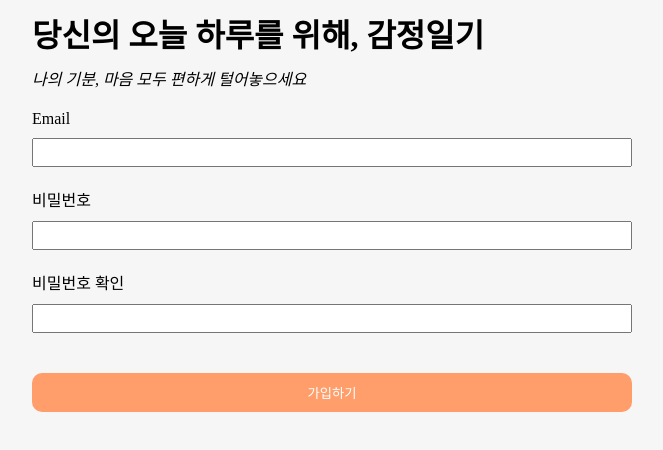
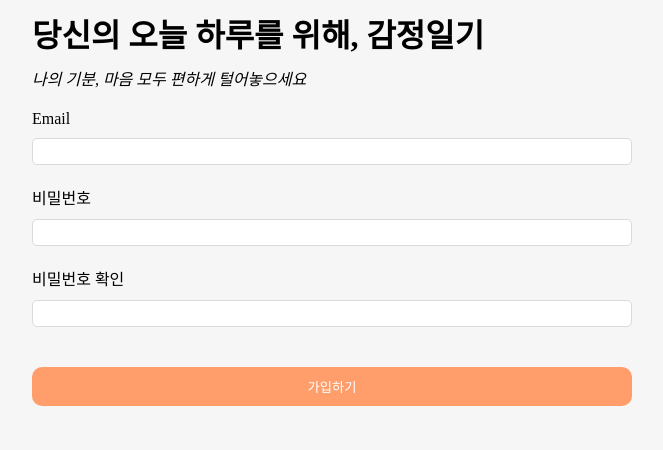
Before and after one commit to superfly9/Diary-testing-with-msw, a Next.js app: page /signup in a window 1280 px wide. Shown: the top 450 px of the page, without its empty margins (308-971 px from the left). Built offline with nearby package versions, Linux system fonts and the light colour scheme; no server answers.

Commit message:
feat: 인풋창 blur이벤트 발생시 이메일/비밀번호 유효성 검사

```diff
--- a/components/SignUp/SignUp.module.css
+++ b/components/SignUp/SignUp.module.css
@@ -26,8 +26,17 @@
 }
 .input{
     display:block;
+    border:solid 1px #dadada;
+    border-radius:5px;
     width:100%;
     padding:5px 10px;
+}
+.error{
+    color:red;
+    font-size:14px;
+    height: 10px;
+    line-height:10px;
+    margin-top:10px;
 }
 
 .button{
--- a/components/SignUp/SignUp.tsx
+++ b/components/SignUp/SignUp.tsx
@@ -6,10 +6,16 @@ interface Props {
   email: string;
   password: string;
   confirmPassword: string;
+  error : {
+    email?:string;
+    password?:string;
+    confirmPassword?:string;
+  };
   inputChangeHandler: (
     e: React.ChangeEvent<HTMLInputElement>,
     name: RegisterInputTypes
   ) => void;
+  inputBlurHanlder : (e :React.FocusEvent<HTMLInputElement>)=>void;
   signUpSubmitHandler : (e:React.FormEvent<HTMLFormElement>)=>void;
 }
 
@@ -17,7 +23,9 @@ function SignUp({
   email,
   password,
   confirmPassword,
+  error,
   inputChangeHandler,
+  inputBlurHanlder,
   signUpSubmitHandler
 }: Props) {
   return (
@@ -31,24 +39,30 @@ function SignUp({
           id="email"
           className={styles.input}
           value={email}
+          onBlur={inputBlurHanlder}
           onChange={(e) => inputChangeHandler(e, "userInputEmail")}
         />
+        {error?.email ? <p className={styles.error}>{error.email}</p> : null}
         <label htmlFor="password" className={styles.label}>비밀번호</label>
         <input
           type="password"
           id="password"
           className={styles.input}
           value={password}
+          onBlur={inputBlurHanlder}
           onChange={(e) => inputChangeHandler(e, "userInputPassword")}
         />
+        {error?.password ? <p className={styles.error}>{error.password}</p> : null}
         <label htmlFor="confirmPassword" className={styles.label}>비밀번호 확인</label>
         <input
           type="password"
           id="confirmPassword"
           className={styles.input}
           value={confirmPassword}
+          onBlur={inputBlurHanlder}
           onChange={(e) => inputChangeHandler(e, "userConfirmPassword")}
         />
+        {error?.confirmPassword ? <p className={styles.error}>{error.confirmPassword}</p> : null}
         <button type="submit" className={styles.button}>가입하기</button>
       </form>
     </div>
--- a/hooks/useFireBaseSignUp.ts
+++ b/hooks/useFireBaseSignUp.ts
@@ -3,11 +3,14 @@ import { useRouter } from 'next/router';
 import { createUserWithEmailAndPassword } from 'firebase/auth';
 import { authService } from '../firebase/config';
 import { signInWithEmailAndPassword } from 'firebase/auth';
+import { useState } from 'react';
 
 function useFireBase() {
     const router = useRouter();
+    const [loading,setLoading] = useState<boolean>(false);
     const signUpWithFireBase = async (email : string,password : string)=>{
       try {
+          setLoading(true)
           const userCredential = await createUserWithEmailAndPassword(authService, email, password)
           const user = userCredential.user;
           console.log('[SignUp userCredential]:',userCredential)
@@ -17,6 +20,8 @@ function useFireBase() {
       } catch (e) {
           console.log('[Sign Up Error]:',e)
           alert('회원 가입에 실패했습니다.잠시 후 다시 시도해주세요');
+      } finally {
+        setLoading(false);
       }
   }
 
@@ -25,13 +30,13 @@ function useFireBase() {
         const userCredential = await signInWithEmailAndPassword(authService, email, password)
         const user = userCredential.user;
         console.log('[login UserCredential]:',userCredential)
-          console.log('[login User]:',user)
+        console.log('[login User]:',user)
     } catch (e) {
         console.log('[Sign In Error]:',e)
         alert('로그인에 실패했습니다.잠시 후 다시 시도해주세요.')
     }
 }
-  return { signUpWithFireBase, signInWithFireBase }
+  return { signUpWithFireBase, signInWithFireBase,loading}
 }
 
 export default useFireBase
--- a/pages/signup/index.tsx
+++ b/pages/signup/index.tsx
@@ -1,57 +1,113 @@
 import React, { useCallback, useReducer } from "react";
+import Loading from "../../components/Loading";
 import SignUp from "../../components/SignUp";
-import useFireBase from '../../hooks/useFireBaseSignUp';
+import useFireBase from "../../hooks/useFireBaseSignUp";
+import { emailRegex, passwordRegex } from "../../util/regex";
 
 type State = {
   email: string;
   password: string;
   confirmPassword: string;
-  isLoading : boolean;
-  error?: {
-    email: string;
-    password: string;
-    confirmPassword: string;
+  isLoading: boolean;
+  error: {
+    email?: string;
+    password?: string;
+    confirmPassword?: string;
   };
 };
 
 type Action = {
-  payload:string,
-  type: "userInputEmail" | "userInputPassword" | "userConfirmPassword";
+  payload: string;
+  type:
+    | "userInputEmail"
+    | "userInputPassword"
+    | "userConfirmPassword"
+    | "emailCheck"
+    | "pwCheck"
+    | "confirmPwCheck";
 };
 
-export type RegisterInputTypes = Action['type']
+export type RegisterInputTypes = Action["type"];
 
-function RegisterReducer(state: State, action: Action):State {
+//리팩토링 해보기, 이 안에서 로직을 처리해도 될까? 리듀서는 받은 상태값을 저장하기만 해야하나, 로직은 밖에서 처리하고?
+function RegisterReducer(state: State, action: Action): State {
   switch (action.type) {
     case "userInputEmail":
-      return {...state, email:action.payload}
+      return { ...state, email: action.payload };
     case "userInputPassword":
-      return {...state, password:action.payload}
+      return { ...state, password: action.payload };
     case "userConfirmPassword":
-      return {...state, confirmPassword:action.payload}
+      return { ...state, confirmPassword: action.payload };
+    case "emailCheck":
+      return { ...state, error: { ...state.error, email: action.payload } };
+    case "pwCheck":
+      return { ...state, error: { ...state.error, password: action.payload } };
+    case "confirmPwCheck":
+      return {
+        ...state, error: { ...state.error, confirmPassword: action.payload },
+      };
   }
 }
-const INITIAL_STATE = {email:'',password:'',confirmPassword:'',isLoading:false}
+
+const INITIAL_STATE = {
+  email: "",
+  password: "",
+  confirmPassword: "",
+  isLoading: false,
+  error: {},
+};
 
 function Register() {
-  const [state,dispatch] = useReducer(RegisterReducer, INITIAL_STATE)
-  const { email,password,confirmPassword, error } = state
-  const { signUpWithFireBase} = useFireBase()
+  const [state, dispatch] = useReducer(RegisterReducer, INITIAL_STATE);
+  const { email, password, confirmPassword, error } = state;
+  const { signUpWithFireBase, loading } = useFireBase();
 
-  const inputChangeHandler = useCallback((e:React.ChangeEvent<HTMLInputElement>, name : RegisterInputTypes)=>{
-    dispatch({type:name,payload:e.target.value});
-  },[])
-  const signUpSubmitHandler = useCallback(async (e:React.FormEvent<HTMLFormElement>)=>{
-    e.preventDefault()
-    await signUpWithFireBase(email.trim(), password.trim());
-  },[]);
+  const inputChangeHandler = useCallback(
+    (e: React.ChangeEvent<HTMLInputElement>, name: RegisterInputTypes) => {
+      dispatch({ type: name, payload: e.target.value });
+    },
+    []
+  );
+  const inputBlurHanlder = useCallback(
+    (e: React.FocusEvent<HTMLInputElement>) => {
+      const target = e.target.id;
+      let type = "" as RegisterInputTypes;
+      let msg = "";
+      switch (target) {
+        case "email":
+          type = "emailCheck";
+          msg = emailRegex.test(email) ? "" : "이메일 형식이 올바르지 않아요!";
+          break;
+        case "password":
+          type = "pwCheck";
+          msg = passwordRegex.test(password)? "" : "비밀번호 형식이 올바르지 않아요!";
+          break;
+        case "confirmPassword":
+          type = "confirmPwCheck";
+          msg = confirmPassword === password ? "":  "비밀번호와 값이 일치하지 않네요?";
+          break;
+      }
+      dispatch({ type, payload: msg });
+    },
+    [email, password, confirmPassword]);
+
+  const signUpSubmitHandler = useCallback(
+    async (e: React.FormEvent<HTMLFormElement>) => {
+      e.preventDefault();
+      await signUpWithFireBase(email.trim(), password.trim());
+    },
+    []
+  );
+  if (loading) return <Loading />;
   return (
     <SignUp
       email={email}
       password={password}
       confirmPassword={confirmPassword}
       inputChangeHandler={inputChangeHandler}
+      inputBlurHanlder={inputBlurHanlder}
       signUpSubmitHandler={signUpSubmitHandler}
+      error={error}
     />
   );
 }
--- /dev/null
+++ b/util/regex.ts
@@ -0,0 +1,2 @@
+export const emailRegex = /[a-z0-9._%+-]+@[a-z0-9.-]+\.[a-z]{2,}$/;
+export const passwordRegex =  /^(?=.*[0-9])(?=.*[!@#$%^&*])[a-zA-Z0-9!@#$%^&*]{8,16}$/
```
Also changed, not shown: constants/emotion.ts (deleted, +0 -8 lines).
